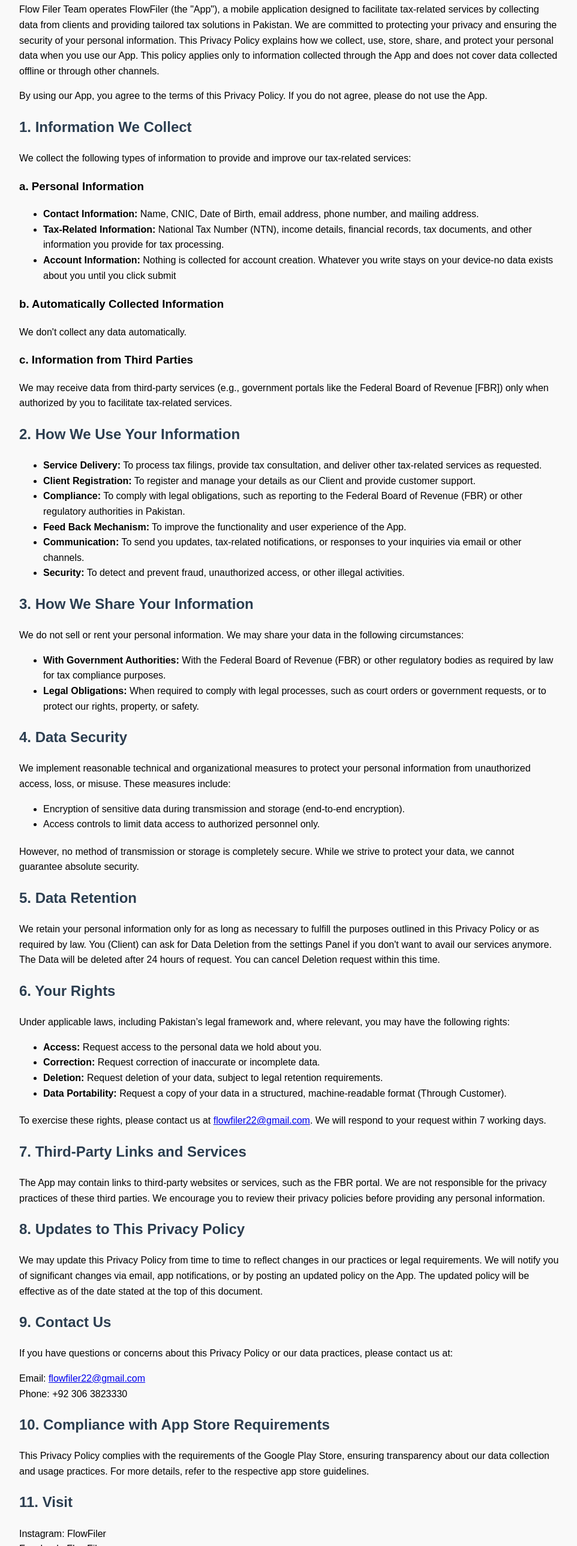
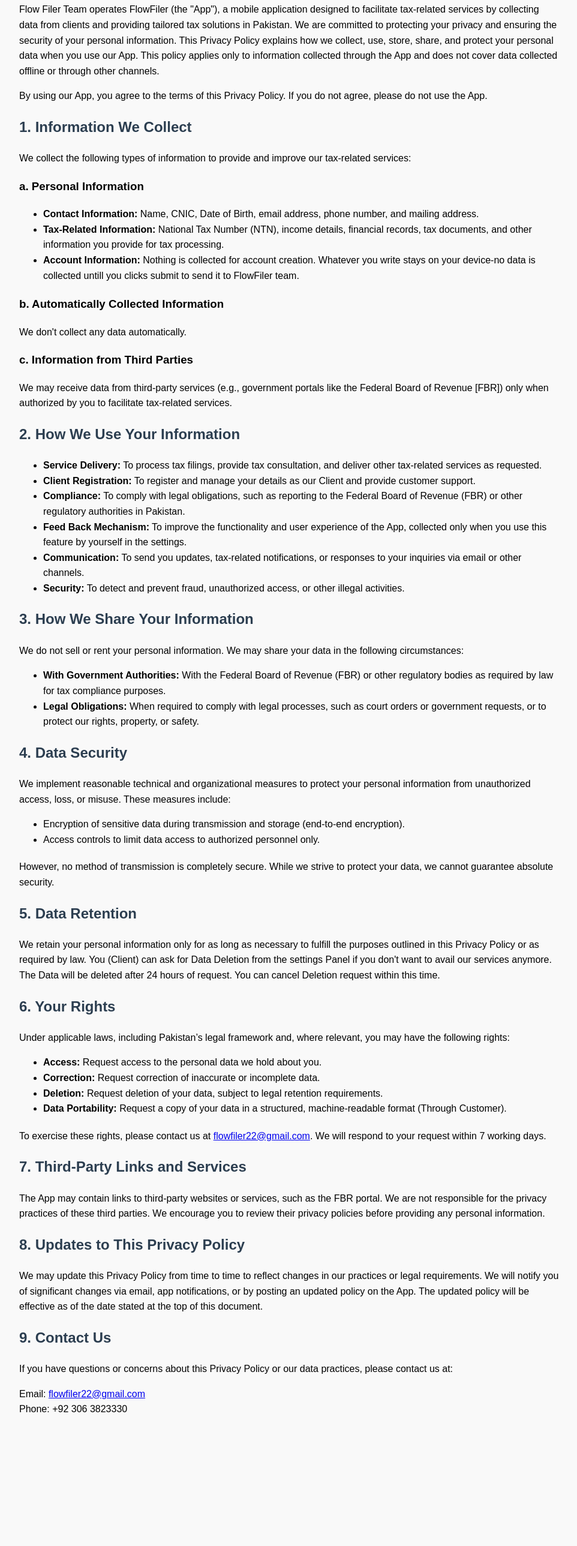
Before and after one commit to hairamalikhan/Privacy-Policy, a plain HTML site: page index.html in a window 1280 px wide. Shown: the part 223-2800 px from the top of the page at 60% size, without its empty margins (158-1120 px from the left). After the commit the page ends 2617 px from the top, so only its background shows below. Drawn offline with Linux system fonts and the light colour scheme.

Commit message:
index.html

```diff
--- a/index.html
+++ b/index.html
@@ -45,7 +45,7 @@
     <ul>
         <li><strong>Contact Information:</strong> Name, CNIC, Date of Birth, email address, phone number, and mailing address.</li>
         <li><strong>Tax-Related Information:</strong> National Tax Number (NTN), income details, financial records, tax documents, and other information you provide for tax processing.</li>
-        <li><strong>Account Information:</strong> Nothing is collected for account creation. Whatever you write stays on your device-no data exists about you until you click submit </li>
+        <li><strong>Account Information:</strong> Nothing is collected for account creation. Whatever you write stays on your device-no data is collected untill you clicks submit to send it to FlowFiler team. </li>
     </ul>
 
     <h3>b. Automatically Collected Information</h3>
@@ -59,7 +59,7 @@
         <li><strong>Service Delivery:</strong> To process tax filings, provide tax consultation, and deliver other tax-related services as requested.</li>
         <li><strong>Client Registration:</strong> To register and manage your details as our Client and provide customer support.</li>
         <li><strong>Compliance:</strong> To comply with legal obligations, such as reporting to the Federal Board of Revenue (FBR) or other regulatory authorities in Pakistan.</li>
-        <li><strong>Feed Back Mechanism:</strong> To improve the functionality and user experience of the App.</li>
+        <li><strong>Feed Back Mechanism:</strong> To improve the functionality and user experience of the App, collected only when you use this feature by yourself in the settings.</li>
         <li><strong>Communication:</strong> To send you updates, tax-related notifications, or responses to your inquiries via email or other channels.</li>
         <li><strong>Security:</strong> To detect and prevent fraud, unauthorized access, or other illegal activities.</li>
     </ul>
@@ -77,7 +77,7 @@
         <li>Encryption of sensitive data during transmission and storage (end-to-end encryption).</li>
         <li>Access controls to limit data access to authorized personnel only.</li>
     </ul>
-    <p>However, no method of transmission or storage is completely secure. While we strive to protect your data, we cannot guarantee absolute security.</p>
+    <p>However, no method of transmission is completely secure. While we strive to protect your data, we cannot guarantee absolute security.</p>
 
     <h2>5. Data Retention</h2>
     <p>We retain your personal information only for as long as necessary to fulfill the purposes outlined in this Privacy Policy or as required by law. You (Client) can ask for Data Deletion from the settings Panel if you don't want to avail our services anymore. The Data will be deleted after 24 hours of request. You can cancel Deletion request within this time.</p>
@@ -102,13 +102,5 @@
     <p>If you have questions or concerns about this Privacy Policy or our data practices, please contact us at:</p>
     <p>Email: <a href="mailto:flowfiler22@gmail.com">flowfiler22@gmail.com</a><br>
        Phone: +92 306 3823330</p>
-
-    <h2>10. Compliance with App Store Requirements</h2>
-    <p>This Privacy Policy complies with the requirements of the Google Play Store, ensuring transparency about our data collection and usage practices. For more details, refer to the respective app store guidelines.</p>
-
-    <h2>11. Visit</h2>
-    <p>Instagram: FlowFiler<br>
-       Facebook: FlowFiler<br>
-       TikTok: FlowFiler</p>
-</body>
+    </body>
 </html>
```
